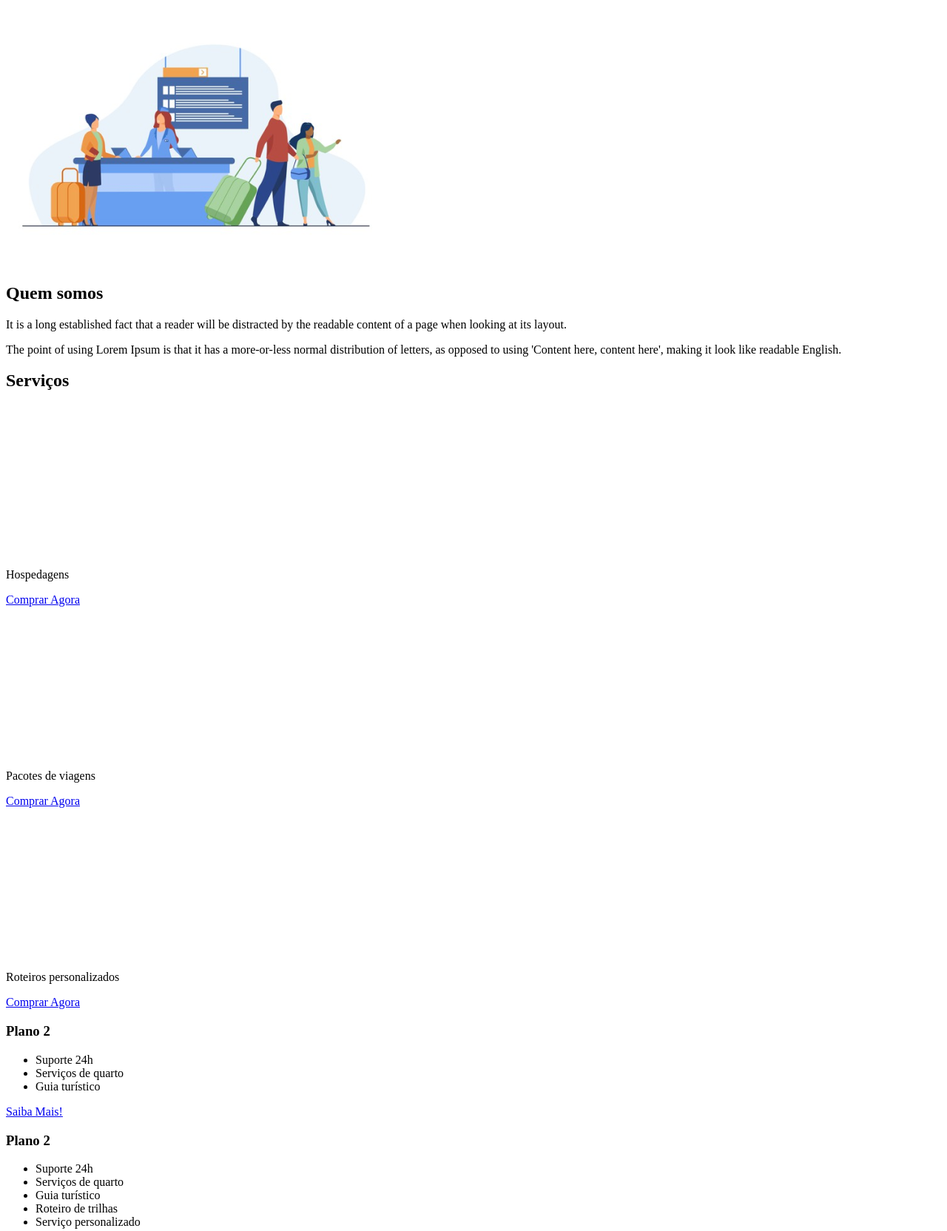
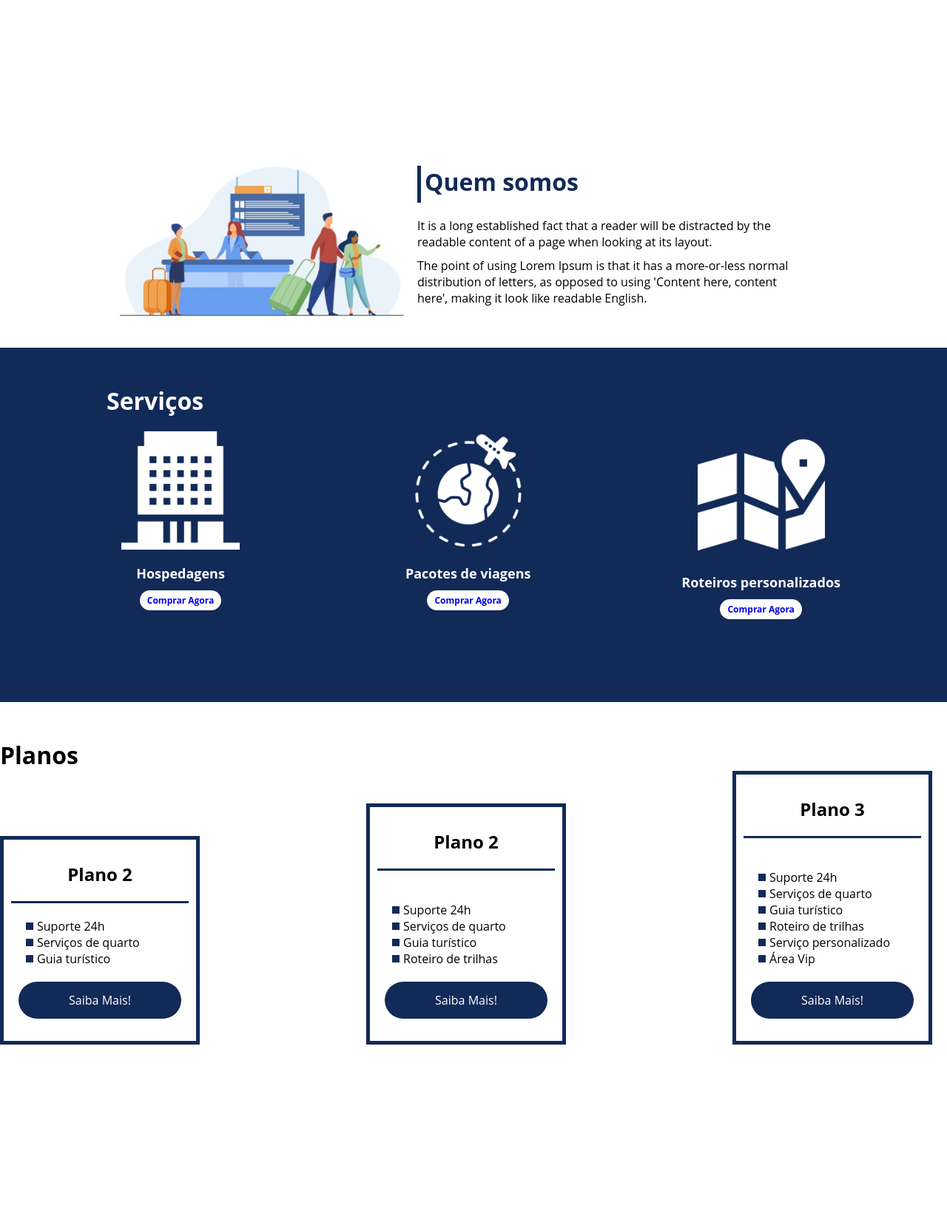
Before and after one commit to Cunharodrigues/Project-Flexbox-DIO, a plain HTML site: page project-flexbox-dio/flex-projeto/index.html in a window 1280 px wide. Shown: the part 721-2385 px from the top of the page at 74% size. Drawn offline with Linux system fonts and the light colour scheme.

Commit message:
project ended

```diff
--- a/project-flexbox-dio/flex-projeto/index.html
+++ b/project-flexbox-dio/flex-projeto/index.html
@@ -5,22 +5,29 @@
     <meta name="viewport" content="width=device-width, initial-scale=1.0">
     <title>Flex Turismos</title>
     <link rel="stylesheet" href="./style.css">
+    <link rel="preconnect" href="https://fonts.googleapis.com">
+    <link rel="preconnect" href="Https://fonts.gstatic.com" crossorigin>
+    <link rel="https://fonts.googleapis.com/css2?family=Open+Sans:ital,wght@1,300;1,400;1,500;1,600;1,700;1,800&display=swap">
+
+
 </head>
 <body>
     <header>
-        <h1>FlexTurismos</h1>
-        <ul>
+        <div class="flex-container menu">
+        <div><h1>FlexTurismos</h1></div>
+        <ul class="list-items">
             <li><a href="#quem-somos">Quem Somos</a></li>
             <li><a href="#servicos">Serviços</a></li>
             <li><a href="#planos">Planos</a></li>
+        </div>
         </ul>
     </header>
 
-    <div>
-        <div>
+    <div class="flex-container apresentacao">
+        <div class="texto-apresentacao">
             <h1>Flex <br>Turismos</h1>
             <p>O melhor serviço para você!</p>
-            <a href="">Saiba Mais!</a>
+            <a href="" class="btn">Saiba Mais!</a>
         </div>
 
         <div>
@@ -28,71 +35,75 @@
         </div>
     </div>
 
-    <div>
-        <div>
-            <img src="./images/1-quem-somos.png" alt="balcão de atendimento">
-        </div>
-
+    <div class="flex-container" id="quem-somos">
         <div>
             <h2>Quem somos</h2>
             <p>It is a long established fact that a reader will be distracted by the readable content of a page when looking at its layout. </p>
             <p>The point of using Lorem Ipsum is that it has a more-or-less normal distribution of letters, as opposed to using 'Content here, content here', making it look like readable English.</p>
         </div>
-    </div>
 
         <div>
+            <img src="./images/1-quem-somos.png" alt="balcão de atendimento">
+        </div>
+    </div>
+    <div class="container-externo">
+            <div class="flex-container" id="servicos">
                 <div>
                     <h2>Serviços</h2>
                 </div>
 
-        <div>
-            <div>
+            <div class="list-servicos">
+                <div class="item-servico">
                     <div><img src="./images/icon-2.png" alt="hospedagens"></div>
                     <p>Hospedagens</p>
                     <a href="#">Comprar Agora</a>
                 </div>
 
-            <div>
+                <div class="item-servico">
                 <div><img src="./images/icon-1.png" alt="pacote de viagens"></div>
                 <p>Pacotes de viagens</p>
                 <a href="#">Comprar Agora</a>
                 </div>
 
-            <div>
+                <div class="item-servico">
                     <div><img src="./images/icon-3.png" alt="roteiros personalizados"></div>
                     <p>Roteiros personalizados</p>
                     <a href="#">Comprar Agora</a>
                 </div>
-
             </div>
          </div>
+    </div>
+    <div class="fle-container" id="planos">
 
-    <div>
+        <div><h2>Planos</h2></div>
 
-        <div>
+        <div class="list-planos">
+            <div class="item-plano">
                 <h3>Plano 2</h3>
                 <ul>
                     <li>Suporte 24h</li>
                     <li>Serviços de quarto</li>
                     <li>Guia turístico</li>
                 </ul>
-            <a href="#">Saiba Mais!</a>
+                <a href="#" class="btn">Saiba Mais!</a>
             </div>
 
-        <div>
+            <div class="item-plano">
                 <h3>Plano 2</h3>
+                <br>
                 <ul>
                     <li>Suporte 24h</li>
                     <li>Serviços de quarto</li>
                     <li>Guia turístico</li>
                     <li>Roteiro de trilhas</li>
-                <li>Serviço personalizado</li>
+
                 </ul>
-            <a href="#">Saiba Mais!</a>
+                <a href="#" class="btn">Saiba Mais!</a>
             </div>
 
-        <div>
+            <div class="item-plano">
                 <h3>Plano 3</h3>
+                <br>
                 <ul>
                     <li>Suporte 24h</li>
                     <li>Serviços de quarto</li>
@@ -101,13 +112,17 @@
                     <li>Serviço personalizado</li>
                     <li>Área Vip</li>
                 </ul>
-            <a href="#">Saiba Mais!</a>
+                <a href="#" class="btn">Saiba Mais!</a>
+            </div>
        </div>
     </div>
 
     <footer>
+        <div class="flex-container footer">
             <p>&copy; 2021 CSS Flexbox</p>
-        <p>Desenvolvido por: Seu nome aqui dev</p>
+            <p>Desenvolvido por: Pedro Cunha</p>
+        </div>
+
     </footer>
 </body>
 </html>
--- a/project-flexbox-dio/flex-projeto/style.css
+++ b/project-flexbox-dio/flex-projeto/style.css
@@ -0,0 +1,284 @@
+* {
+    margin: 0;
+    padding: 0;
+    font-family: 'open Sans', sans-serif;
+}
+
+ul {
+    list-style: none;
+    margin: 0;
+    padding: 0;
+}
+
+ul li a {
+    text-decoration: none;
+}
+
+div img {
+    display: block;
+    width: 100%;
+}
+
+.flex-container {
+    display: flex;
+    max-width: 992px;
+    margin: auto;
+    width: 100%;
+    min-width: 320px;
+}
+
+header {
+    background-color: #122a57;
+    height: 100px;
+    display: flex;
+    align-items: center;
+    color: #fff;
+}
+
+header .list-items {
+    display: flex;
+    max-width: 260px;
+    width: 100%;
+    justify-content: space-between;
+    align-items: center;
+}
+
+.list-items li a {
+    color: #fff;
+}
+
+header .menu {
+    justify-content: space-between;
+}
+
+.apresentacao {
+    height: 100vh;
+    align-items: center;
+    justify-content: space-between;
+}
+
+.apresentacao .texto-apresentacao {
+    min-height: 200px;
+}
+
+.texto-apresentacao h1 {
+    color: #122a57;
+    font-size: 48px;
+    margin-bottom: 10px;
+}
+
+.btn {
+    background-color: #122a57;
+    color: #fff;
+    text-align: center;
+    border-radius: 30px;
+    width: 220px;
+    display: block;
+    text-decoration: none;
+    height: 50px;
+    line-height: 50px;
+    margin-top: 10px;
+    margin-bottom: 10px;
+}
+
+#quem-somos {
+    flex-direction: row-reverse;
+    align-items: center;
+    justify-content: space-between;
+}
+
+#quem-somos img {
+    min-width: 320px;
+    margin: auto;
+}
+
+#quem-somos h2 {
+    font-size: 32px;
+    color: #122a57;
+    display: flex;
+    margin-bottom: 20px;
+}
+
+#quem-somos h2::before {
+    content: "";
+    height: 50px;
+    width: 5px;
+    margin-right: 5px;
+    background-color: #122a57;
+    position: relative;
+}
+
+#quem-somos p {
+    margin-bottom: 10px;
+    width: 90%;
+}
+
+#quem-somos img {
+    min-width: 420px;
+}
+
+.container-externo {
+    background-color: #122a57;
+    width: 100%;
+}
+
+#servicos {
+    flex-direction: column;
+    padding-top: 50px;
+    padding-bottom: 100px;
+}
+
+#servicos h2 {
+    color: #fff;
+    font-size: 32px;
+    margin-bottom: 20px;
+}
+
+.list-servicos {
+    display: flex;
+    justify-content: space-between;
+}
+
+.list-servicos .item-servico {
+    text-align: center
+}
+
+.item-servico a {
+    width: 220px;
+    background-color: #fff;
+    border-radius: 30px;
+    height: 50px;
+    text-align: center;
+    margin-top: 20px;
+    line-height: 50px;
+    padding: 5px 10px;
+    font-size: 12px;
+    text-decoration: none;
+    font-weight: 700;
+}
+
+.item-servico p {
+    font-weight: 700;
+    font-size: 18px;
+    color: #fff;
+    margin-top: 20px;
+}
+
+.item-servico img {
+    width: 80%;
+    margin: auto;
+}
+
+#planos {
+    flex-direction: column;
+    min-height: 100vh;
+    padding-top: 50px;
+}
+
+#planos h2 {
+    font-size: 32px
+}
+
+.list-planos {
+    display: flex;
+    align-items: flex-end;
+    justify-content: space-between;
+}
+
+.item-plano {
+    flex: 1;
+    border: 5px solid #122a57;
+    margin-right: 20px;
+    padding: 10px;
+    max-width: 240px;
+}
+
+.item-plano .btn {
+    margin: auto;
+    margin-bottom: 20px;
+}
+
+.item-plano h3 {
+    font-size: 24px;
+    display: flex;
+    flex-direction: column;
+    text-align: center;
+    margin-top: 20px;
+}
+
+.item-plano h3::after {
+    content: "";
+    background-color: #122a57;
+    width: 100%;
+    height: 3px;
+    margin-top: 20px;
+    margin-bottom: 10px;
+}
+
+.item-plano ul {
+    padding: 10px 20px;
+    display: flex;
+    flex-direction: column;
+    margin-bottom: 10px;
+}
+
+.item-plano ul li {
+    display: flex;
+    flex-wrap: nowrap;
+    align-items: center;
+}
+
+.item-plano ul li::before {
+    content: "";
+    width: 10px;
+    height: 10px;
+    background-color: #122a57;
+    margin-right: 5px;
+}
+
+footer {
+    background-color: #122a57;
+    height: 70px;
+    display: flex;
+    align-items: center;
+}
+
+footer .footer {
+    justify-content: space-between;
+    color: #fff;
+}
+
+/*mobile */
+
+@media(max-width: 992px) {
+    .flex-container {
+        flex-direction: column;
+    }
+    .apresentacao {
+        flex-direction: column-reverse;
+    }
+    .apresentacao .texto-apresentacao {
+        width: 100%;
+    }
+    #quem-somos {
+        flex-direction: column-reverse;
+    }
+    .list-servicos {
+        flex-direction: column;
+    }
+    .item-servico img {
+        width: 50%;
+        margin: auto;
+    }
+    .list-planos {
+        flex-direction: column;
+        align-items: flex-start;
+        margin-bottom: 20px;
+    }
+    .list-planos .item-plano {
+        max-width: 90%;
+        margin: auto;
+        width: 100%;
+        margin-bottom: 20px;
+    }
+}
```
Lines whose indentation alone changed are shown as unchanged.
